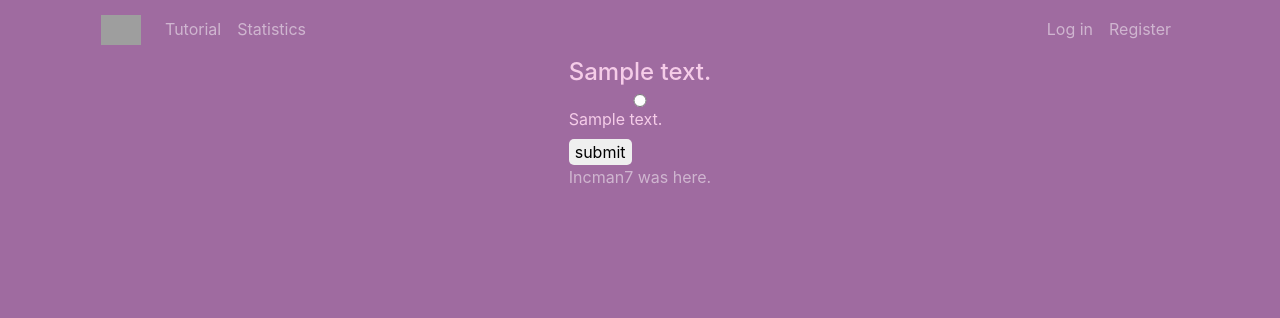
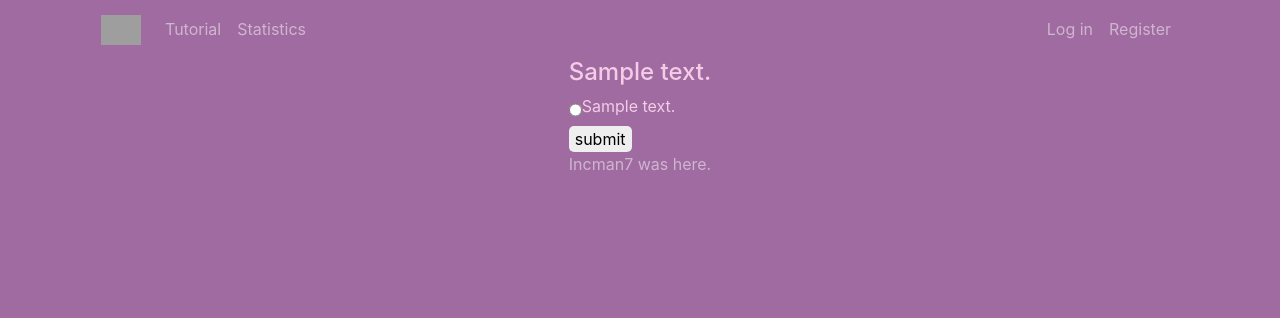
Before and after one commit to sanjerine/CITS3403-Poker, a Flask app: template app/templates/quiz.html in a window 1280 px wide. Shown: the top 318 px of the page. Run offline with Flask 2, Linux system fonts and the light colour scheme; the template is opened without the code that fills it: values that come from a table or form of the project are taken from there, others are empty; tables that the repository leaves empty hold one stand-in row (values such as "Sample post"); some libraries are stand-ins or nearby versions; grey boxes are pictures that could not be loaded.

Commit message:
Update quiz.html

```diff
--- a/app/templates/quiz.html
+++ b/app/templates/quiz.html
@@ -21,8 +21,8 @@
                 <h4 class="question">{{question.questionbody}}</h4>
                 <div class = "answers" style="display:flex;flex-direction:column;">
                     {%for answer in question.answers%}
-                        <input type = "radio" name = "{{question.id}}" id = "{{answer.id}}" value = "{{answer.answerbody}}" required>
-                        <label for="{{answer.id}}"> {{answer.answerbody}} </label>
+                        <div style="display:flex;flex-direction:row"><input type = "radio" name = "{{question.id}}" id = "{{answer.id}}" value = "{{answer.answerbody}}" required>
+                        <label for="{{answer.id}}"> {{answer.answerbody}} </label></div>
                     {% endfor %}
                 </div>
             </div>
```
